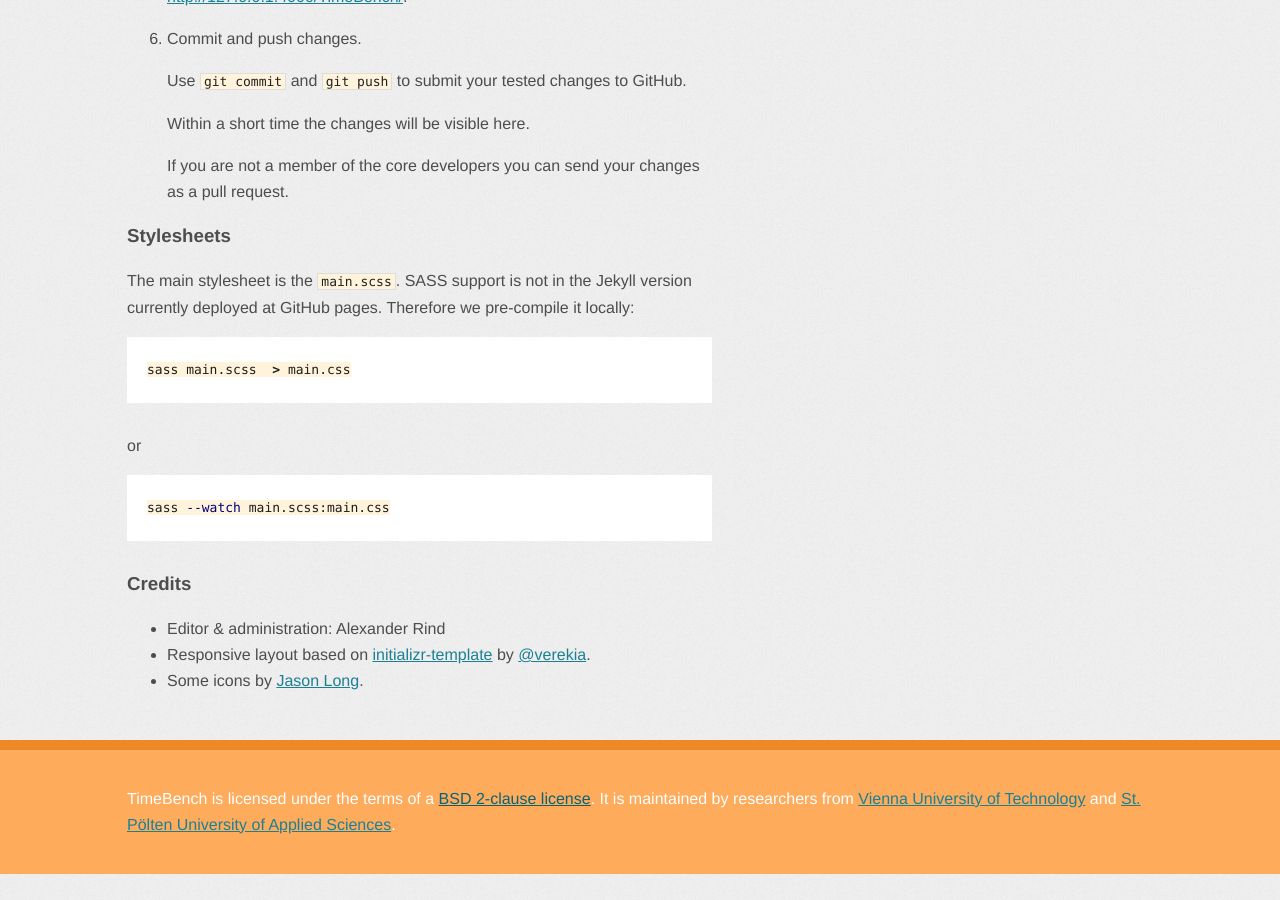
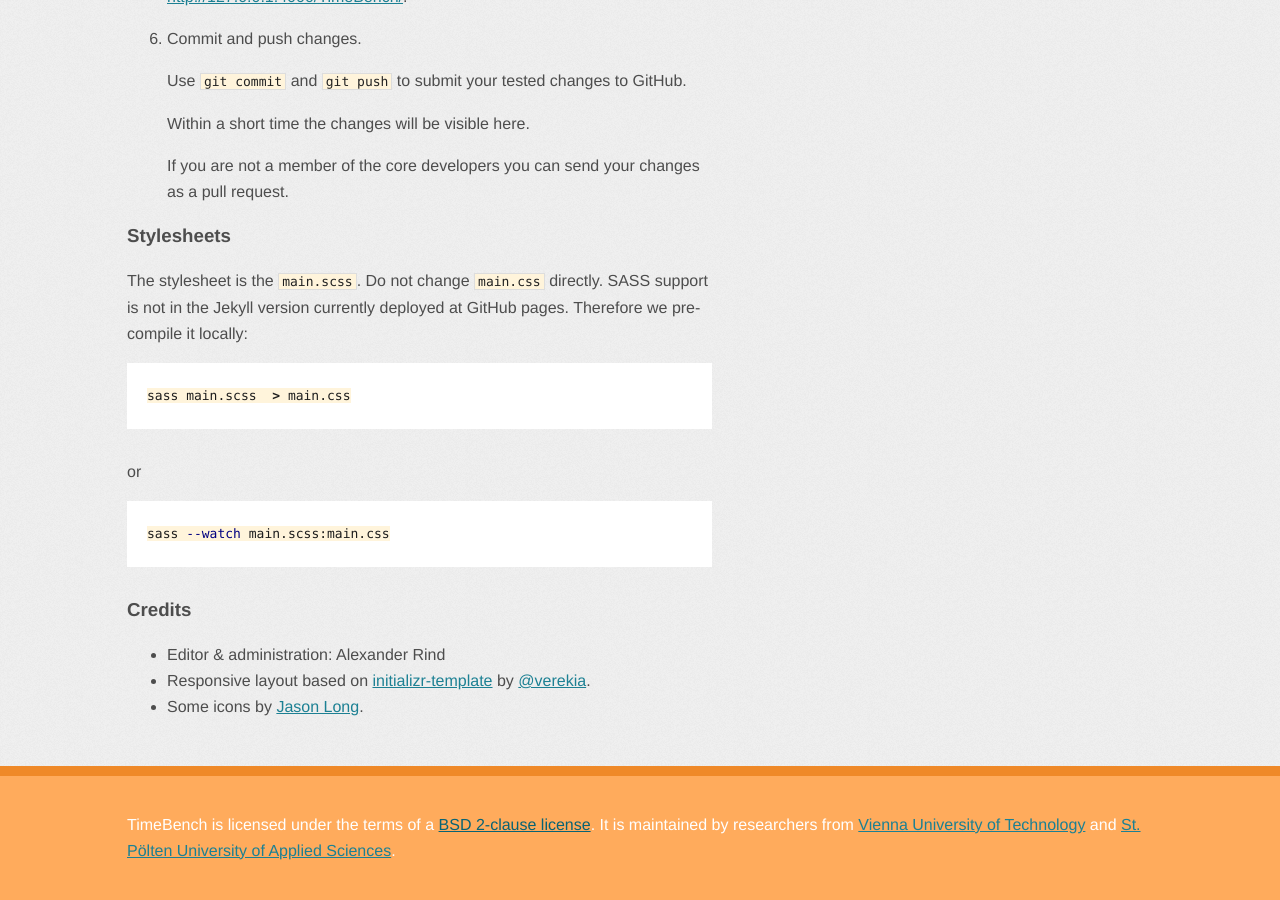
Before and after one commit to ieg-vienna/TimeBench, a Jekyll site: the page built from contribute-documentation.md, in a window 1280 px wide and 900 px high, scrolled down 1269 px. Built offline with Jekyll 4.4.1, drawn with Linux system fonts in a browser that asks for light colours; Markdown is read by kramdown in place of the engine named in the settings; before the commit the page ends 2143 px from its top, so only the background shows below that.

Commit message:
howto documentation, minor update

```diff
--- a/contribute-documentation.md
+++ b/contribute-documentation.md
@@ -66,7 +66,8 @@ Thus, you can find and edit markdown source of the website in the
 
 ### Stylesheets
 
-The main stylesheet is the `main.scss`.
+The stylesheet is the `main.scss`.
+Do not change `main.css` directly.
 SASS support is not in the Jekyll version currently deployed at GitHub pages.
 Therefore we pre-compile it locally:
 
```
Also changed, not shown: todo.md (+1 -2 lines).
